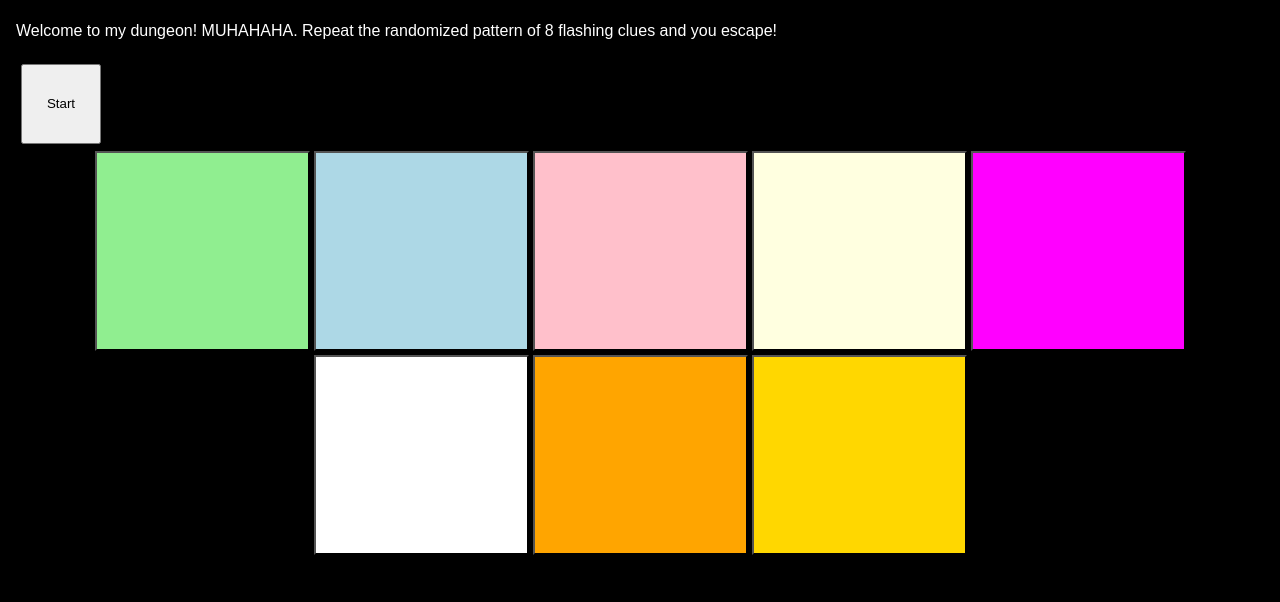
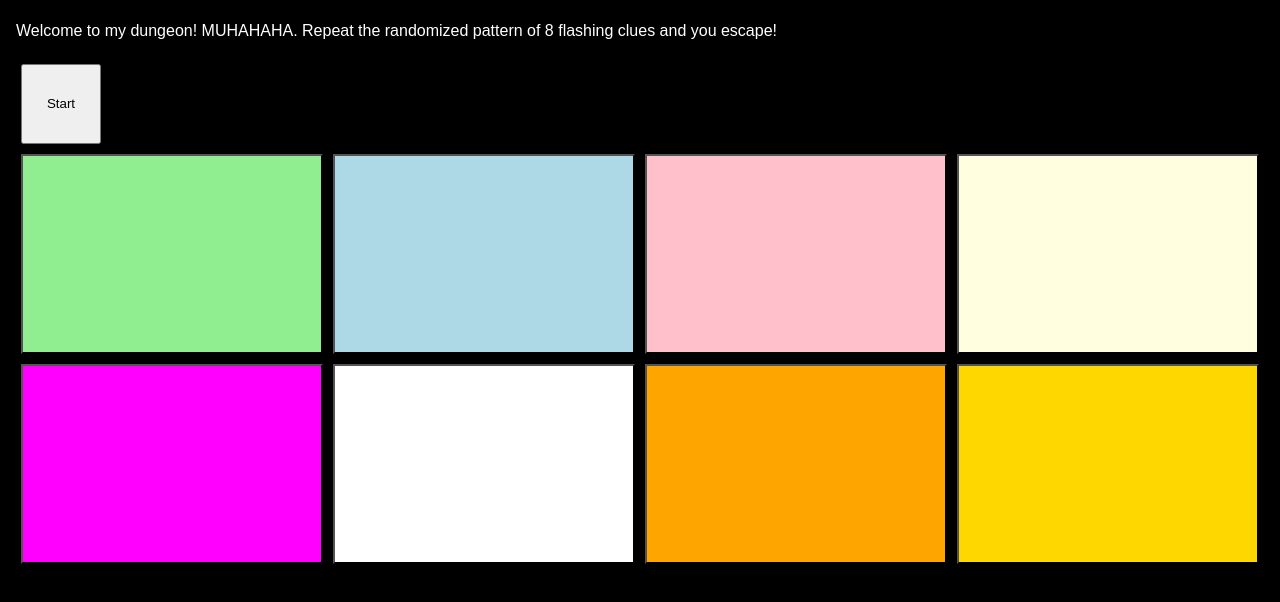
Before and after one commit to dannyothello/Simon-Says-Color-Pattern-Game, a plain HTML site: page app/index.html in a window 1280 px wide. Shown: the part 72-674 px from the top of the page. Drawn offline with Linux system fonts and the light colour scheme.

Commit message:
Flex fix (#1)
* flex fix try 2

* fix height

```diff
--- a/app/style.css
+++ b/app/style.css
@@ -30,10 +30,12 @@ button {
   margin: 5px;
 }
 
-#gameButtonArea > button {
-  width:215px;
+#gameButtonArea button {
+  flex-basis: calc(25% - 10px);
+  flex-grow: 0;
+  flex-shrink: 0;
+  margin: 5px;
   height:200px;
-  margin:2px;
 }
 
 .hidden {
```
